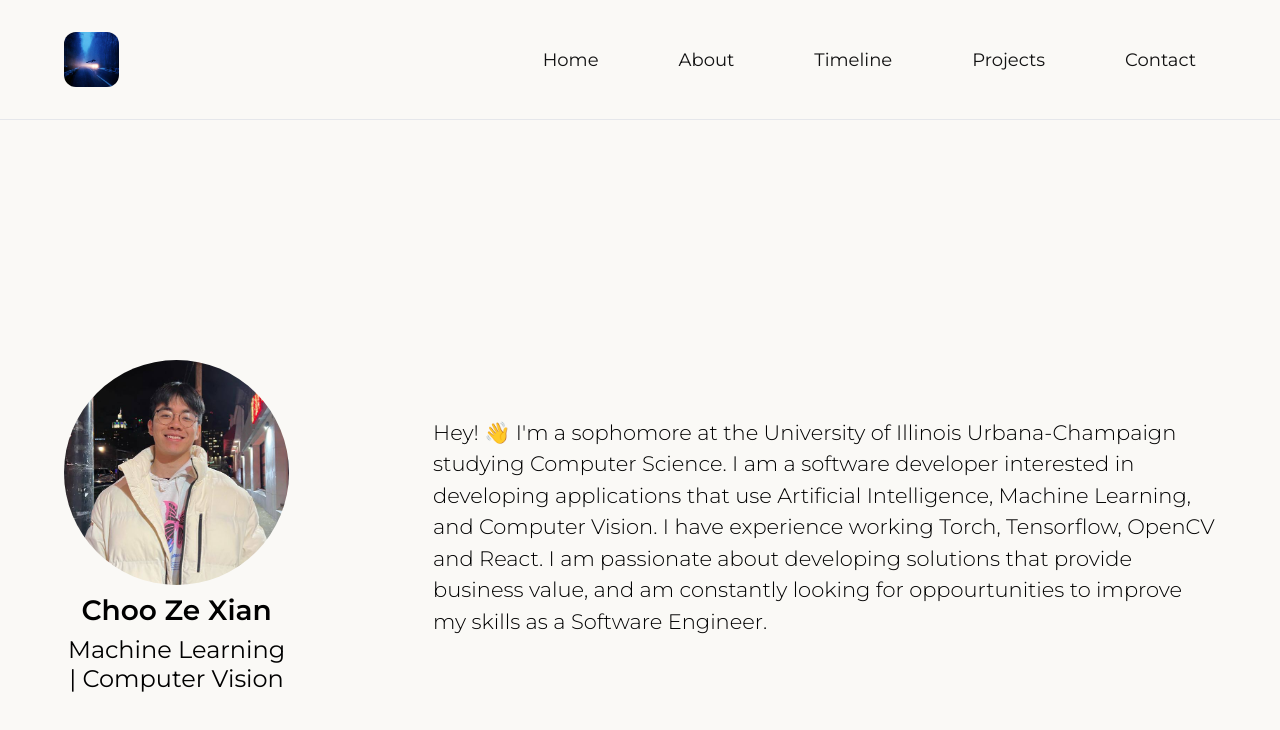
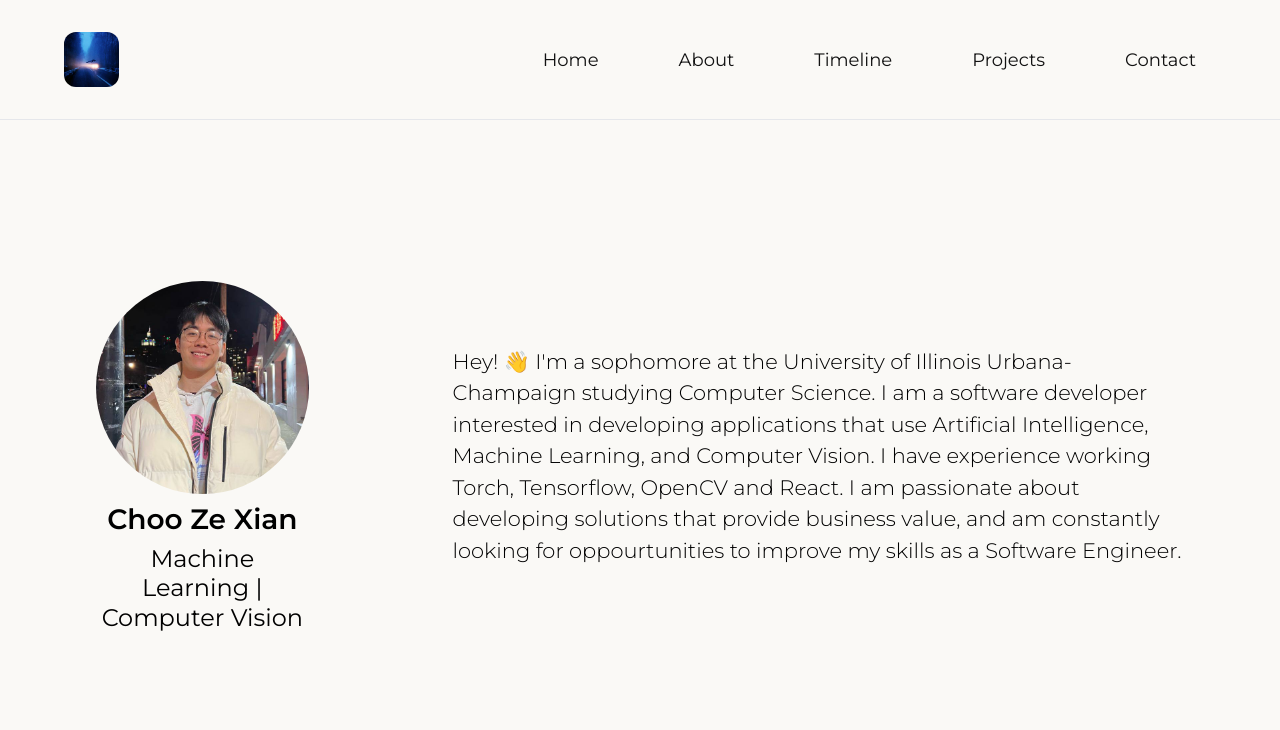
Before and after one commit to zexianchoo/zexianchoo.github.io, a React (Vite) app: page / in a window 1280 px wide. Shown: the top 730 px of the page. Built offline with nearby package versions, Linux system fonts and the light colour scheme; a web font is replaced by a local one.

Commit message:
home done

```diff
--- a/src/components/Hero.jsx
+++ b/src/components/Hero.jsx
@@ -7,7 +7,7 @@ const Hero = () => {
   return (
     <section
       id='home'
-      className='relative pt-36 max-sm:pt-8 sm:flex justify-between items-center max-container min-h-full'
+      className='relative h-[60vh] max-sm:pt-8 sm:flex justify-between items-center max-container px-8  min-h-full'
     >
       <div className='sm:relative max-sm:text-lg fading-down-slow'>
         <img
@@ -18,10 +18,10 @@ const Hero = () => {
           className='rounded-full'
         />
         <div>
-        <p className='relative max-sm:text-2xl font-semibold first-line:text-3xl text-center font-montserrat text-dark-blue max-sm:py-2 min-sm:py-8 fading-down-slow'>
+        <p className='relative max-sm:text-2xl font-semibold sm:text-3xl text-center font-montserrat text-dark-blue max-sm:py-2 min-sm:py-8 fading-down-slow'>
           Choo Ze Xian
         </p>
-        <p className='relative max-sm:text-2xl text-2xl text-center font-montserrat text-dark-blue max-sm:py-2 min-sm:py-8 fading-down-slow'>
+        <p className='relative max-sm:text-lg max-md:xl md:text-2xl text-center font-montserrat text-dark-blue max-sm:py-2 min-sm:py-8 fading-down-slow'>
           Machine Learning | Computer Vision
         </p>
         </div>
```
